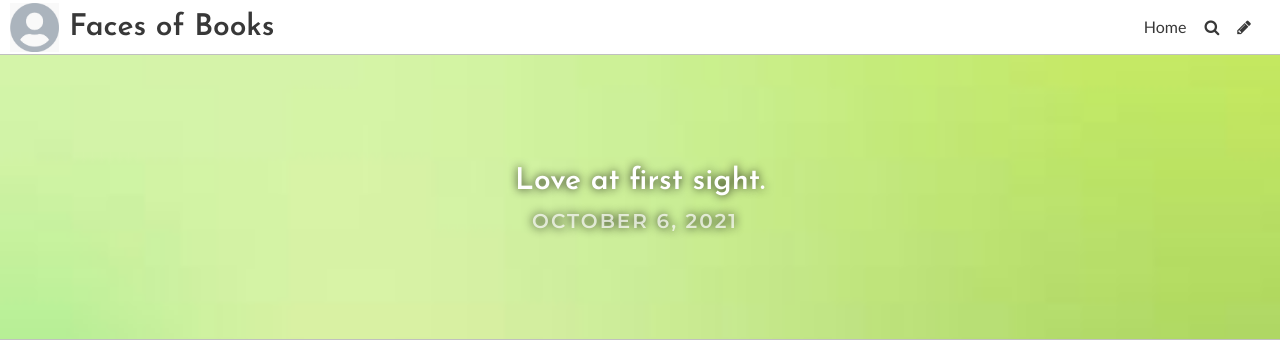
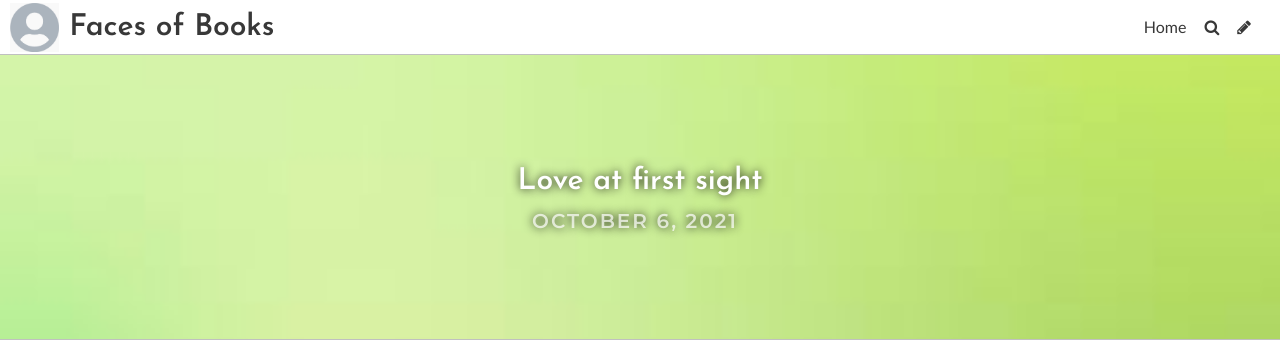
Before and after one commit to max19057767/typotemplate, a Jekyll site: the page built from _posts/2021-10-06-love-at-first-sight.md, in a window 1280 px wide and 900 px high. Shown: the top 355 px of the window. Built offline with Jekyll 4.4.1, drawn with Linux system fonts in a browser that asks for light colours; some web fonts are replaced.

```diff
--- a/_posts/2021-10-06-love-at-first-sight.md
+++ b/_posts/2021-10-06-love-at-first-sight.md
@@ -1,6 +1,6 @@
 ---
 layout: post
-title: Love at first sight.
+title: Love at first sight
 date: 2021-10-06T02:47:29.928Z
 image: ../uploads/article-background-2.jpg
 title_color: "#ffffff"
```
